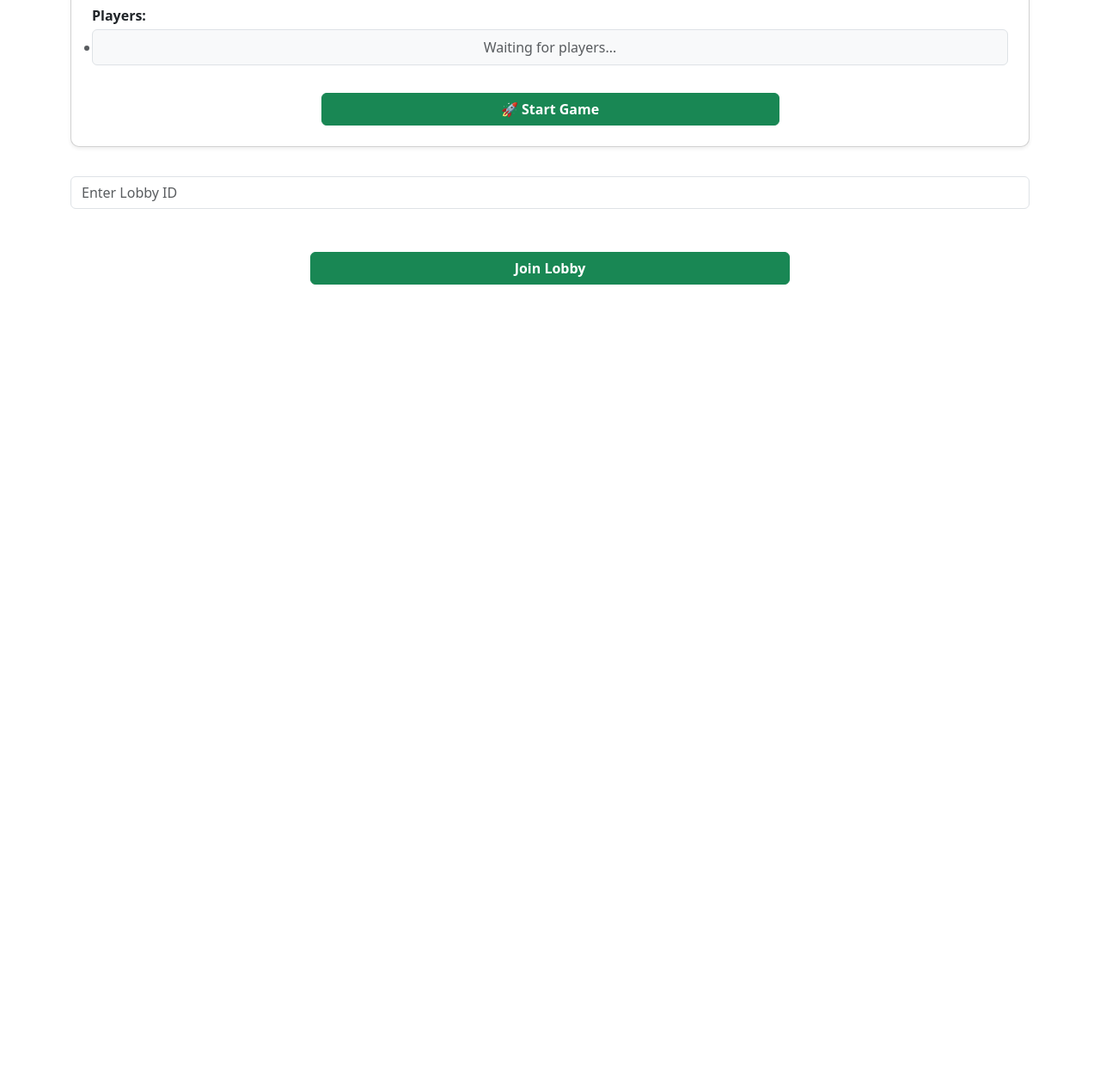
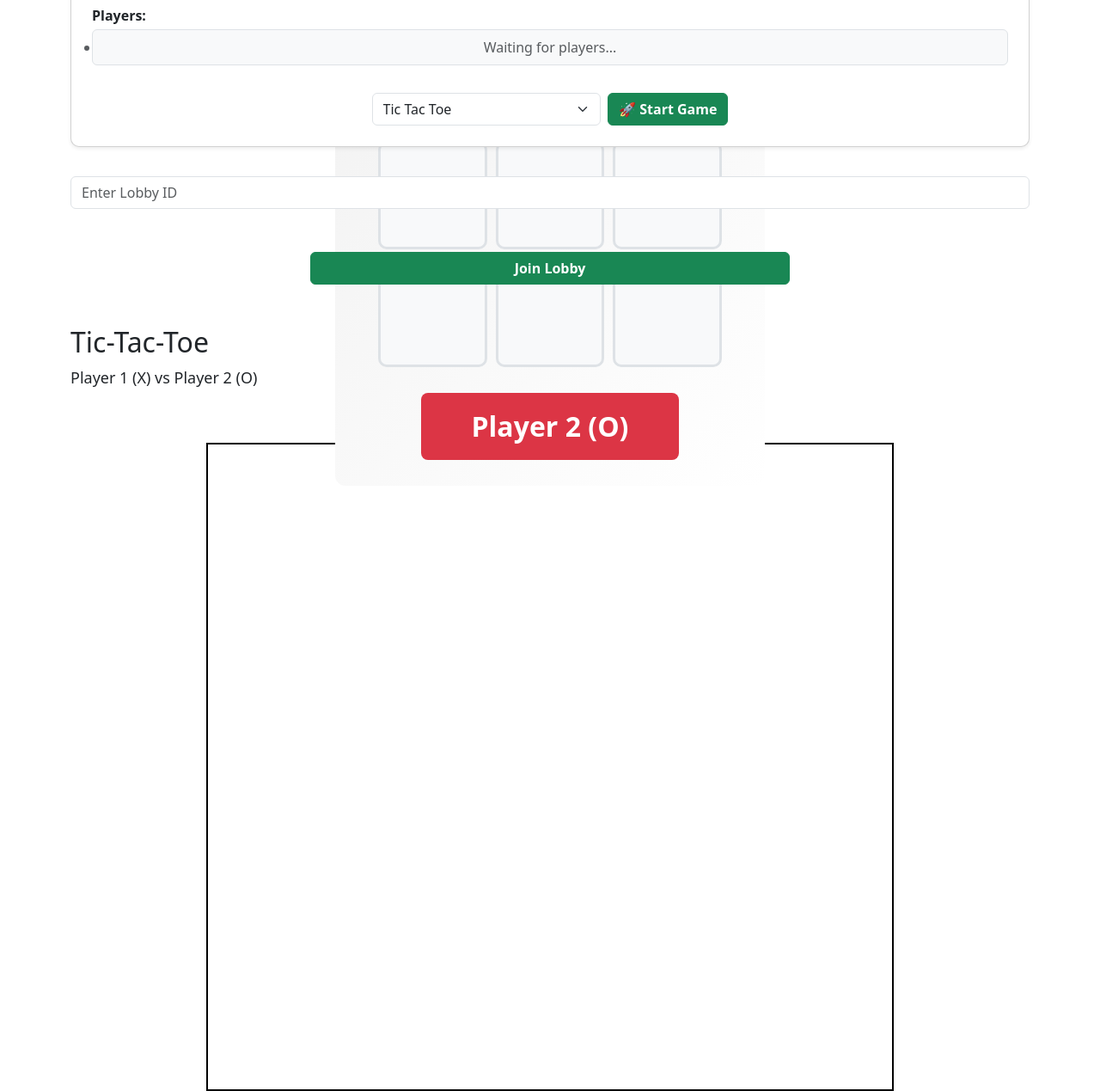
Before and after one commit to rockclimber147/CloudComputingTermProject, a plain HTML site: page Frontend/home.html in a window 1280 px wide. Shown: the part 357-1626 px from the top of the page at 86% size. Before the commit the page ends 960 px from the top, so only its background shows below. Drawn offline with nearby package versions, Linux system fonts and the light colour scheme; a script that the page names is missing.

Commit message:
Add dropdown and pong canvas

```diff
--- a/Frontend/home.html
+++ b/Frontend/home.html
@@ -5,13 +5,28 @@
         <meta name="viewport" content="width=device-width, initial-scale=1.0" />
         <title>Home</title>
         <script type="module" src="scripts/socket.js"></script>
-        <script type="module" src="scripts/TicTacToeSockets.js"></script>
+        <!-- <script type="module" src="scripts/TicTacToeSockets.js"></script> -->
         <link
             href="https://cdn.jsdelivr.net/npm/bootstrap@5.3.0/dist/css/bootstrap.min.css"
             rel="stylesheet" />
         <link rel="icon" type="image/x-icon" href="public/favicon.ico" />
         <link rel="stylesheet" href="styles/home.css">
+        <style>
+            #PONG-Canvas {
+                width: 800px;  /* Adjust size as needed */
+                height: 800px;
+                border: 2px solid black;
+                display: block;
+            }
 
+            #PONG-front {
+                display: flex;
+                flex-direction: column;
+                align-items: center;
+                justify-content: center;
+                height: 100vh; /* Center vertically */
+            }
+        </style>
     </head>
     <body>
         <nav class="navbar navbar-expand-lg navbar-dark bg-dark">
@@ -82,7 +97,11 @@
                     </ul>
                 </div>
                 <div class="d-flex justify-content-center mt-3">
-                    <button id="start-game-btn" class="btn btn-success w-50 fw-bold">🚀 Start Game</button>
+                    <select id="game-selection" class="form-select w-25 me-2">
+                        <option value="0" selected>Tic Tac Toe</option>
+                        <option value="1">Pong</option>
+                    </select>
+                    <button id="start-game-btn" class="btn btn-success fw-bold">🚀 Start Game</button>
                 </div>
             </div>
             <br>
@@ -102,7 +121,7 @@
         </div>
 
         <!--Tic Tac Toe-->
-        <div id="game-front" class="container mt-5" style="display: none;">
+        <div id="game-front" class="container mt-5">
             <h2>Tic-Tac-Toe</h2>
             <p class="lead">
                 <span id="player-1">Player 1 (X)</span> vs <span id="player-2">Player 2 (O)</span>
@@ -130,6 +149,11 @@
             </div>
         </div>
 
+        <div id="PONG-front">
+            <h2>PONG</h2>
+            <canvas id="PONG-Canvas"></canvas>
+        </div>
+
         <script src="https://cdn.jsdelivr.net/npm/bootstrap@5.3.0/dist/js/bootstrap.bundle.min.js"></script>
         <script src="scripts/home.js" type="module"></script>
         <script src="scripts/refreshLogin.js" type="module"></script>
```
